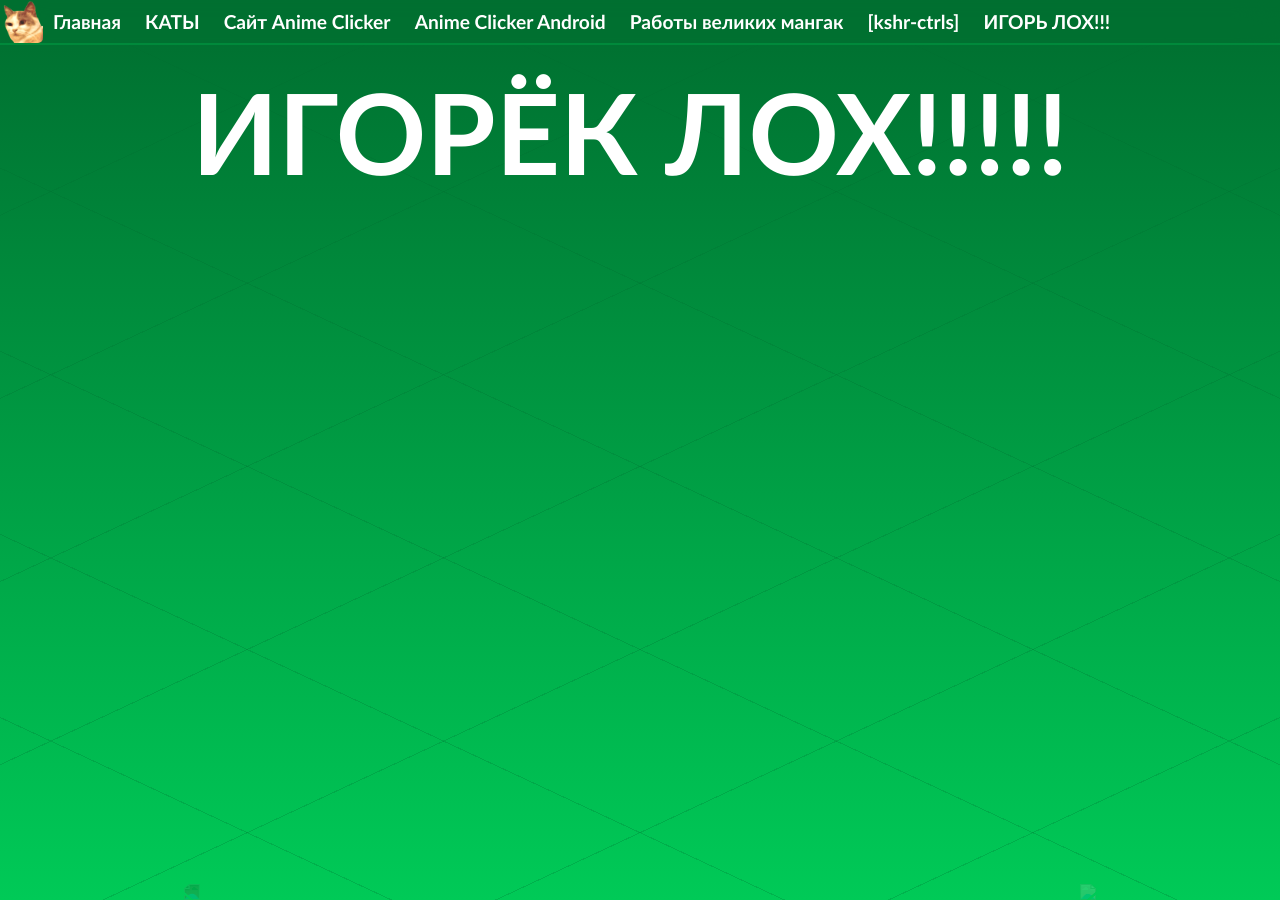
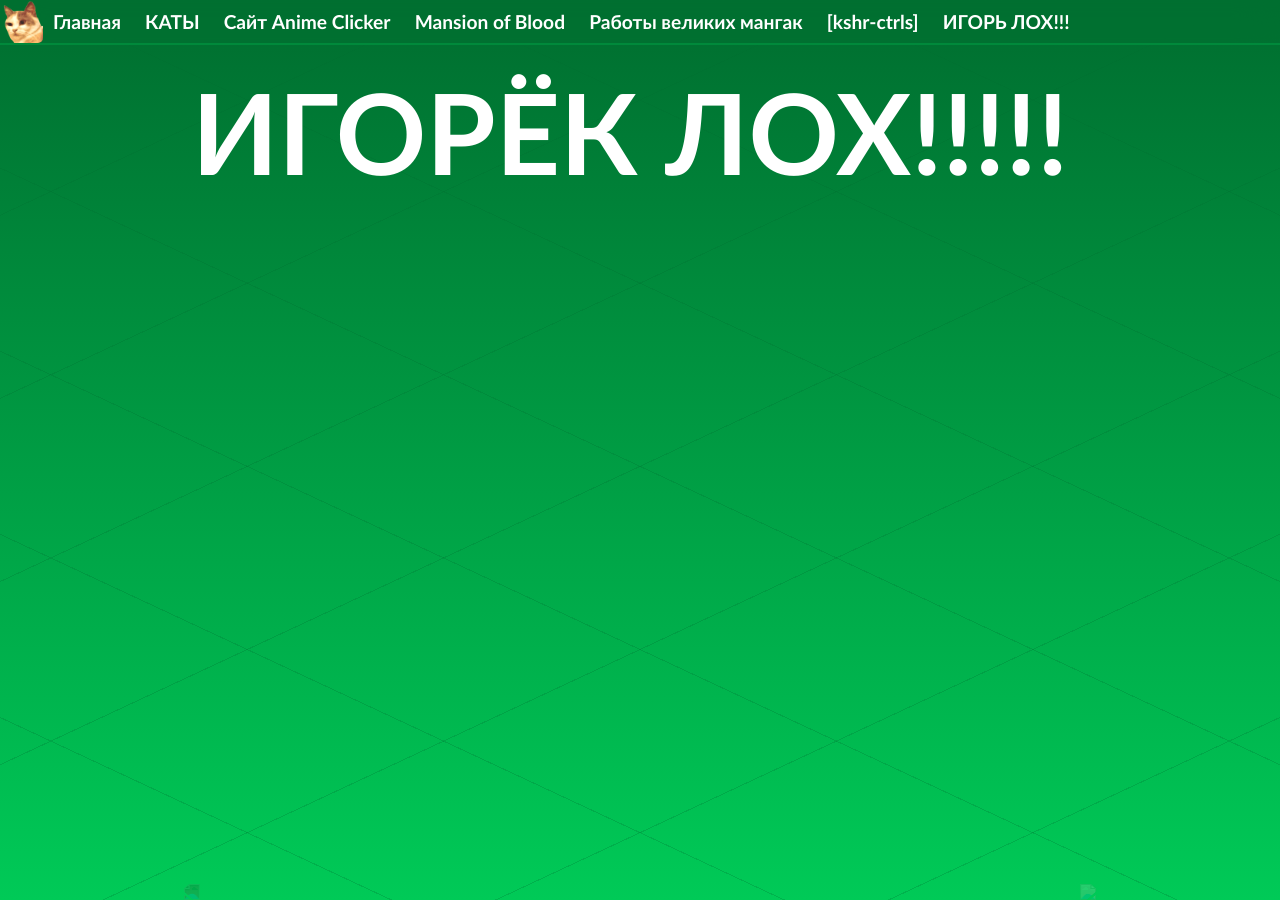
Before and after one commit to catink123/catink123.github.io, a Jekyll site: the page built from igorlox/index.html, in a window 1280 px wide. Built offline with Jekyll 4.4.1, drawn with Linux system fonts in a browser that asks for light colours.

Commit message:
Update default.html

```diff
--- a/_layouts/default.html
+++ b/_layouts/default.html
@@ -18,7 +18,7 @@
     				<a href="javascript:void(0)" onclick="link('/index.html')">Главная</a>
     				<a href="javascript:void(0)" onclick="link('/kit/index.html')">КАТЫ</a>
     				<a href="http://animeclicker.simplesite.com/">Сайт Anime Clicker</a>
-    				<a href="javascript:void(0)" onclick="link('/ac-android/index.html')">Anime Clicker Android</a>
+    				<a href="javascript:void(0)" onclick="link('/ac-android/index.html')">Mansion of Blood</a>
     				<a href="javascript:void(0)" onclick="link('/artworks/index.html')">Работы великих мангак</a>
     				<a href="javascript:void(0)" onclick="link('/controls/index.html')">[kshr-ctrls]</a>
 					<a href="javascript:void(0)" onclick="link('/igorlox/index.html')">ИГОРЬ ЛОХ!!!</a>
```
